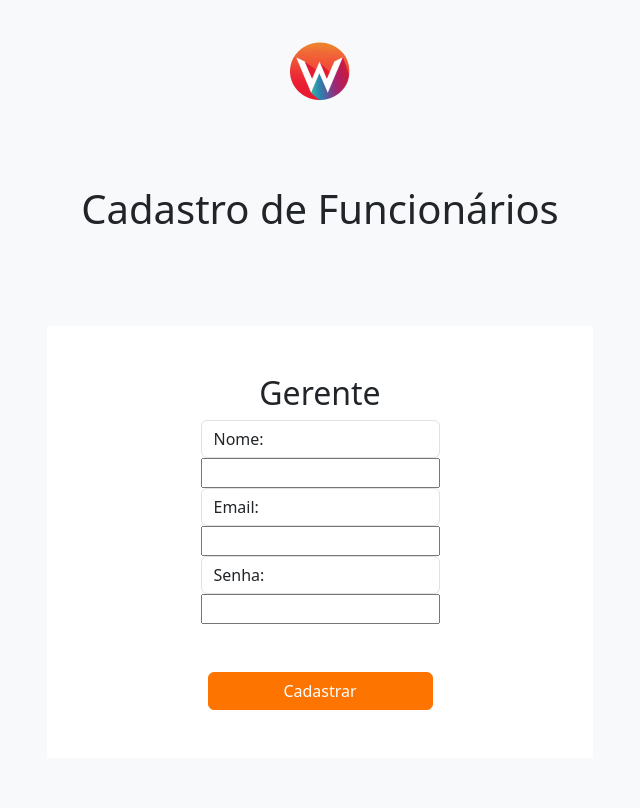
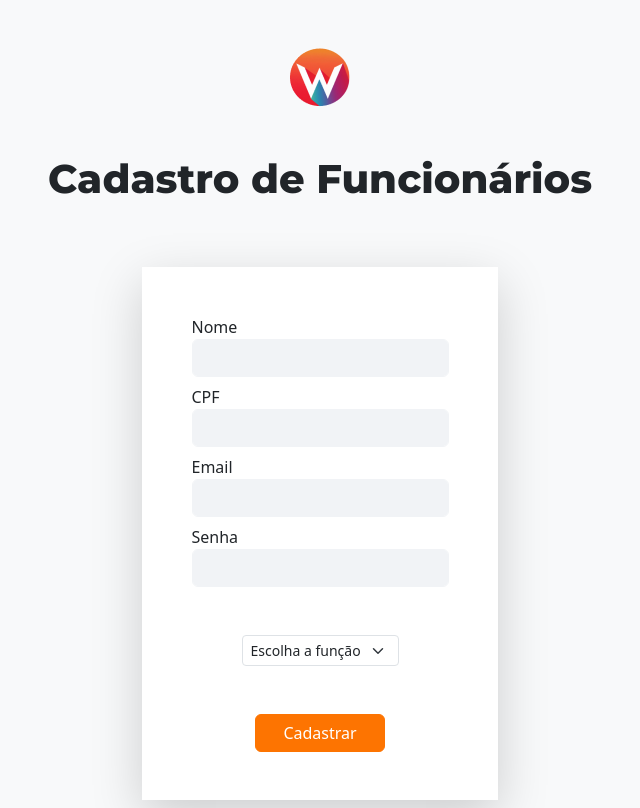
Before and after one commit to MiguelGewehr/Growise, a plain HTML site: page cadastro_funcionario.html in a window 1280 px wide. Shown: the whole page, without its empty margins (320-960 px from the left). Drawn offline with nearby package versions, Linux system fonts and the light colour scheme.

Commit message:
Finalizando o cadastro de funcionario para desktop

```diff
--- a/assets/css/cadastro_funcionario.css
+++ b/assets/css/cadastro_funcionario.css
@@ -1,5 +1,14 @@
+.titulo-principal{
+    font-family: "Montserrat", sans-serif;
+    font-weight: 800;
+}
 .formulario{
     background-color: #FFFFFF;
+}
+
+.label{
+    background-color: #F1F3F6;
+    border-color: #F1F3F6;
 }
 
 .formulario-botao{
--- a/cadastro_funcionario.html
+++ b/cadastro_funcionario.html
@@ -1,40 +1,62 @@
 <!DOCTYPE html>
 <html lang="pt-br">
+
 <head>
     <meta charset="UTF-8">
     <meta name="viewport" content="width=device-width, initial-scale=1.0">
     <link href="https://cdn.jsdelivr.net/npm/bootstrap@5.3.3/dist/css/bootstrap.min.css" rel="stylesheet">
     <link rel="stylesheet" href="assets/css/cadastro_funcionario.css">
+    <link rel="preconnect" href="https://fonts.googleapis.com">
+    <link rel="preconnect" href="https://fonts.gstatic.com" crossorigin>
+    <link href="https://fonts.googleapis.com/css2?family=Montserrat:ital,wght@0,100..900;1,100..900&display=swap"
+        rel="stylesheet">
     <title>Cadastramento Funcionário</title>
 </head>
+
 <body class="bg-light w-100">
     <main>
         <div class="container">
-            <div class="row align-items-center justify-content-center justify-content-lg-between vh-100">
-                <div class="col-md-1 w-100">
+            <div class="row justify-content-center">
+
+                <div class="col-1 my-5">
                     <img src="assets/img/logo-sm.png" class="img-fluid rounded mx-auto d-block">
                 </div>
 
-                <div class="col-md-1 w-100">
-                    <h1 class="text-center">Cadastro de Funcionários</h1>
+                <div class="col-1 w-100 mb-5">
+                    <h1 class="text-center titulo-principal">Cadastro de Funcionários</h1>
                 </div>
 
-                <div class="w-50 mx-auto">
-                    <form class="d-flex flex-column align-items-center justify-content-center formulario p-5">
-                        <h2>Gerente</h2>
+                <div class="col-4 mx-auto my-2">
+                    <form class="d-flex flex-column align-items-center justify-content-center formulario p-5 shadow-lg">
+
                         <div>
-                            <label for="name" class="form-control formulario-label">Nome:</label>
-                            <input type="text" id="name" name="name" required>
-                        </div>
-                        <div class="form-group">
-                            <label for="email" class="form-control formulario-label">Email:</label>
-                            <input type="email" id="email" name="email" required>
+                            <label for="floatingInput">Nome</label>
+                            <input type="email" class="form-control formulario-label label" id="floatingInput">
                         </div>
 
-                        <div class="form-group">
-                            <label for="password" class="form-control formulario-label">Senha:</label>
-                            <input type="password" id="password" name="password" required>
+                        <div class="mt-2">
+                            <label for="floatingInput">CPF</label>
+                            <input type="email" class="form-control formulario-label label" id="floatingInput">
                         </div>
+
+                        <div class="mt-2">
+                            <label for="floatingInput">Email</label>
+                            <input type="email" class="form-control formulario-label label" id="floatingInput">
+                        </div>
+
+                        <div class="mt-2">
+                            <label for="floatingInput">Senha</label>
+                            <input type="email" class="form-control formulario-label label" id="floatingInput">
+                        </div>
+
+                        <div class="mt-5">
+                              <select class="form-select form-select-sm" aria-label="Small select example">
+                                <option selected> Escolha a função</option>
+                                <option value="1">Gerente</option>
+                                <option value="2">Vendedor</option>
+                              </select>
+                        </div>
+
                         <div class="d-grid col-6 mx-auto">
                             <button type="submit" class="btn mt-5 btn-block formulario-botao">Cadastrar</button>
                         </div>
@@ -43,6 +65,9 @@
             </div>
         </div>
     </main>
-    <script src="https://cdn.jsdelivr.net/npm/bootstrap@5.3.3/dist/js/bootstrap.bundle.min.js" integrity="sha384-YvpcrYf0tY3lHB60NNkmXc5s9fDVZLESaAA55NDzOxhy9GkcIdslK1eN7N6jIeHz" crossorigin="anonymous"></script>
+    <script src="https://cdn.jsdelivr.net/npm/bootstrap@5.3.3/dist/js/bootstrap.bundle.min.js"
+        integrity="sha384-YvpcrYf0tY3lHB60NNkmXc5s9fDVZLESaAA55NDzOxhy9GkcIdslK1eN7N6jIeHz"
+        crossorigin="anonymous"></script>
 </body>
+
 </html>
```
